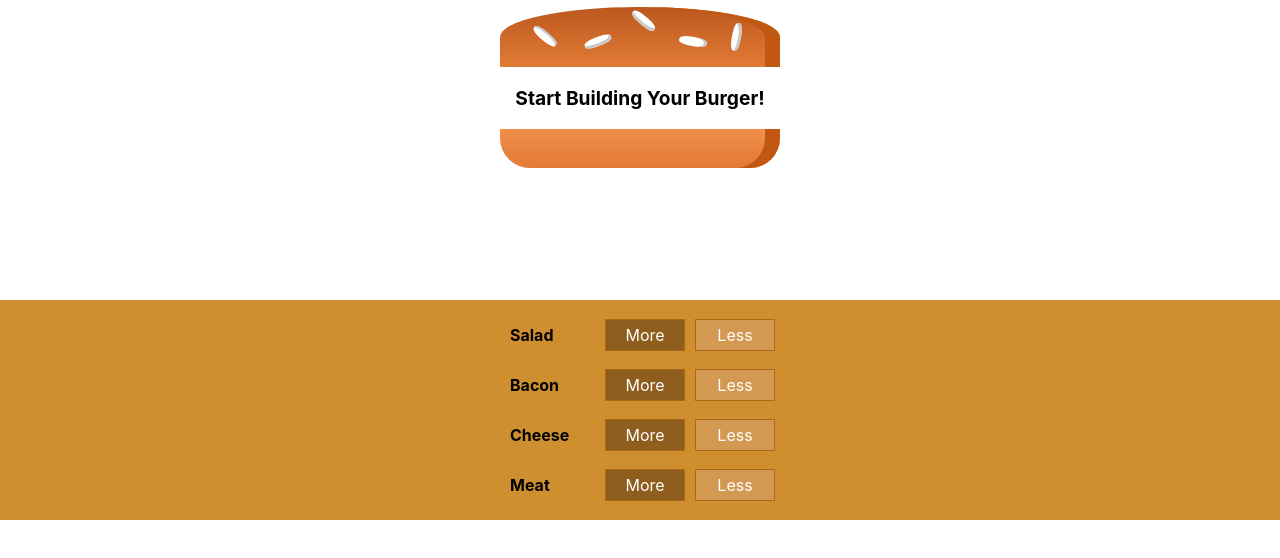
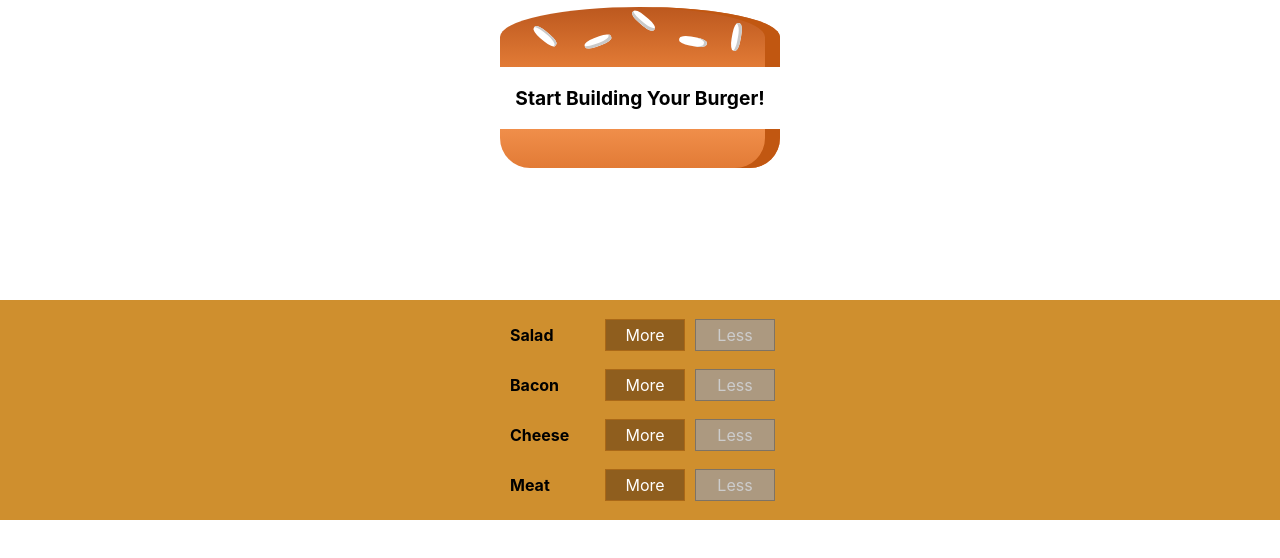
Before and after one commit to zolomohan/burger-builder, a React (Create React App) app: page / in a window 1280 px wide. Shown: the top 558 px of the page. Built offline with nearby package versions, Linux system fonts and the light colour scheme.

Commit message:
Disable Less Button on IngredientControl when Ingredient is not present

```diff
--- a/src/components/BurgerBuilder.js
+++ b/src/components/BurgerBuilder.js
@@ -37,7 +37,7 @@ export default class BurgerBuilder extends Component {
 			<Fragment>
 				<Burger ingredients={this.state.ingredients} />
 				<BurgerControl
-					ingredients={Object.keys(this.state.ingredients)}
+					ingredients={this.state.ingredients}
 					addIngredient={this.addIngredient}
 					removeIngredient={this.removeIngredient}
 				/>
--- a/src/components/BurgerControl.js
+++ b/src/components/BurgerControl.js
@@ -4,12 +4,13 @@ import classes from '../styles/BurgerControl.module.css';
 export default function BugerControl({ ingredients, addIngredient, removeIngredient }) {
 	return (
 		<div className={classes.BurgerControl}>
-			{ingredients.map((ingredient, i) => (
+			{Object.keys(ingredients).map((ingredient, i) => (
 				<IngredientControl
 					key={ingredient + i}
 					name={ingredient}
 					removeIngredient={removeIngredient}
 					addIngredient={addIngredient}
+					disableRemove={ingredients[ingredient] <= 0}
 				/>
 			))}
 		</div>
--- a/src/components/IngredientControl.js
+++ b/src/components/IngredientControl.js
@@ -1,12 +1,12 @@
 import React from 'react'
 import classes from '../styles/IngredientControl.module.css';
 
-export default function IngredientControl({name, addIngredient, removeIngredient}) {
+export default function IngredientControl({name,disableRemove, addIngredient, removeIngredient}) {
 	return (
 		<div className={classes.IngredientControl}>
 			<span className={classes.Label}>{name}</span>
 			<button className={classes.More} onClick={() => addIngredient(name)}>More</button>
-			<button className={classes.Less} onClick={() => removeIngredient(name)}>Less</button>
+			<button className={classes.Less} disabled={disableRemove} onClick={() => removeIngredient(name)}>Less</button>
 		</div>
 	)
 }
```
